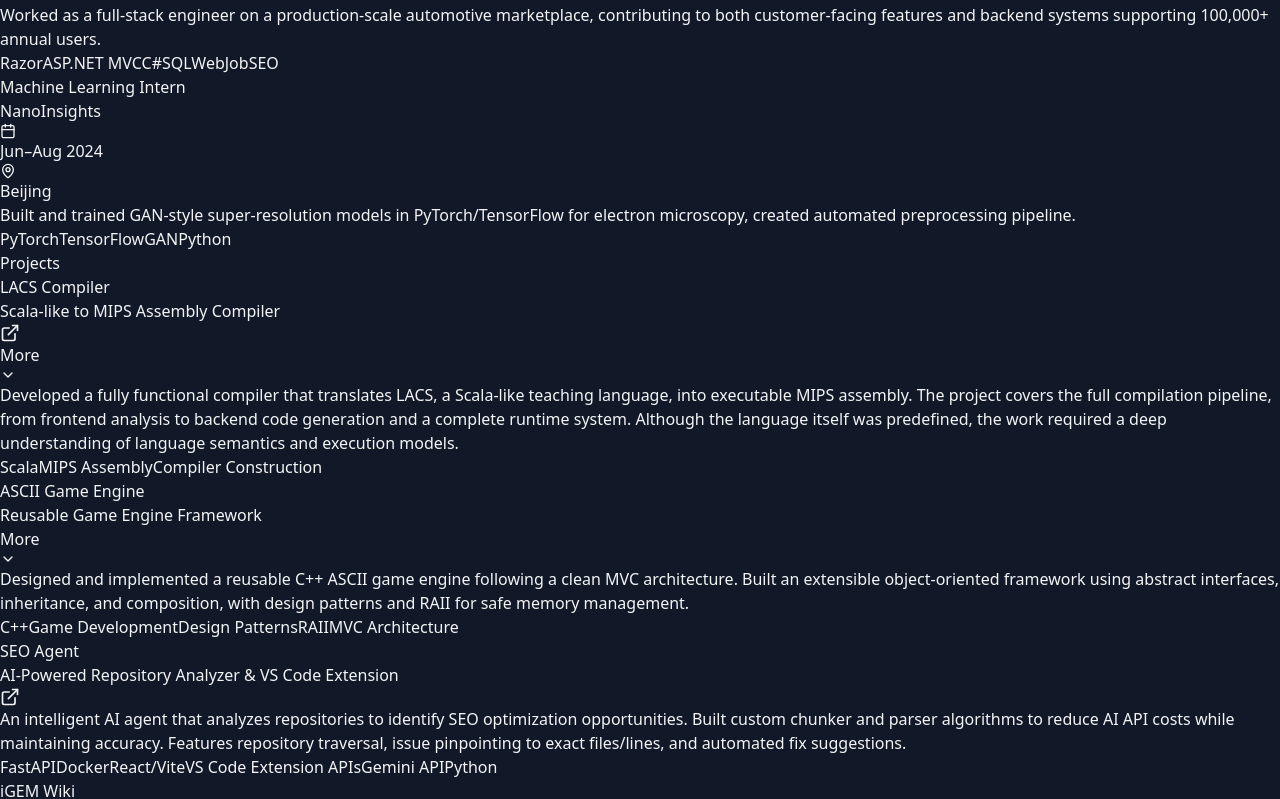
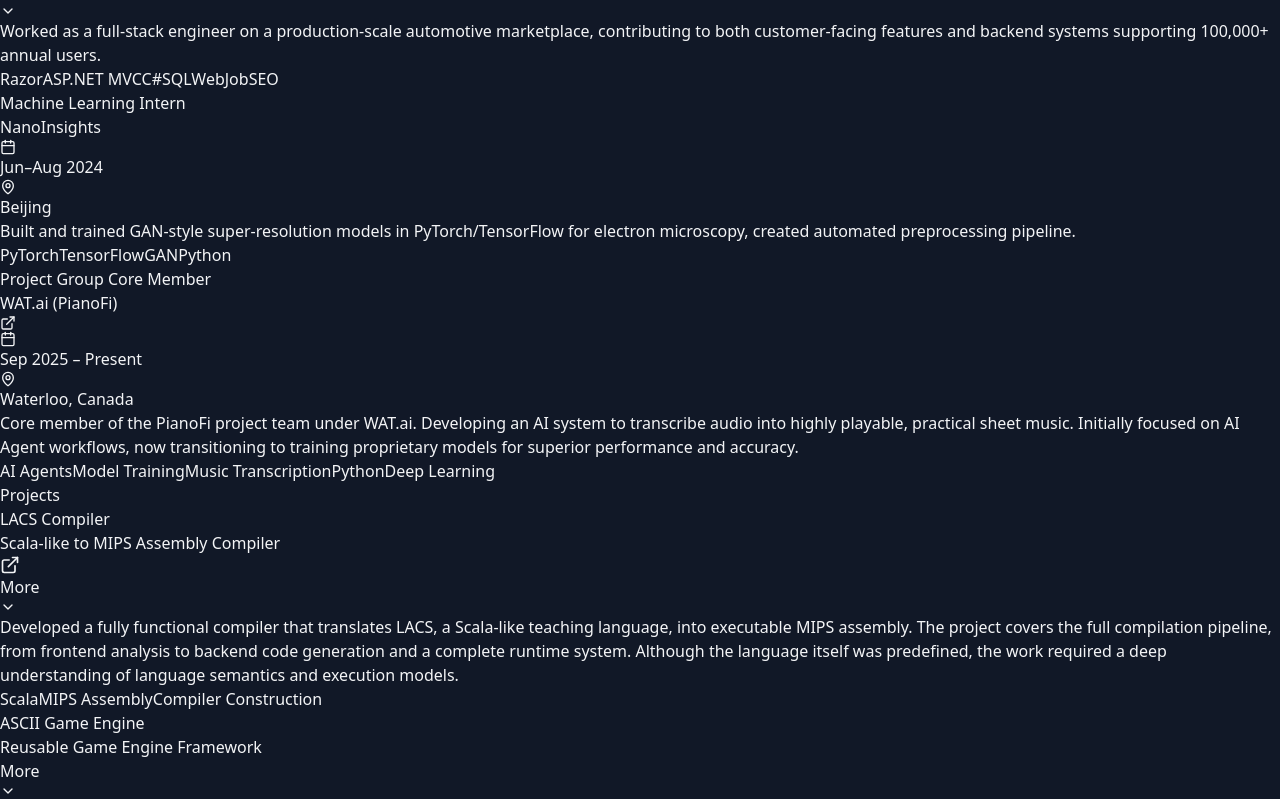
Before and after one commit to PPAT132/portfolio, a React (Vite) app in the folder website/: page / in a window 1280 px wide. Shown: the part 3207-4006 px from the top of the page. Built offline with nearby package versions, Linux system fonts and the light colour scheme.

Commit message:
sentences change

```diff
--- a/website/src/pages/Home.tsx
+++ b/website/src/pages/Home.tsx
@@ -46,6 +46,7 @@ const Home = ({ setCurrentSection: _setCurrentSection }: HomeProps) => {
       location: 'North York, Canada',
       description: 'Worked as a full-stack engineer on a production-scale automotive marketplace, contributing to both customer-facing features and backend systems supporting 100,000+ annual users.',
       tech: ['Razor', 'ASP.NET MVC', 'C#', 'SQL', 'WebJob', 'SEO'],
+      website:'https://www.sparklease.com/',
       details: [
         {
           section: 'Frontend & Application Features',
@@ -81,6 +82,15 @@ const Home = ({ setCurrentSection: _setCurrentSection }: HomeProps) => {
       location: 'Beijing',
       description: 'Built and trained GAN-style super-resolution models in PyTorch/TensorFlow for electron microscopy, created automated preprocessing pipeline.',
       tech: ['PyTorch', 'TensorFlow', 'GAN', 'Python']
+    },
+    {
+      company: 'WAT.ai (PianoFi)',
+      position: 'Project Group Core Member',
+      period: 'Sep 2025 – Present',
+      location: 'Waterloo, Canada',
+      description: 'Core member of the PianoFi project team under WAT.ai. Developing an AI system to transcribe audio into highly playable, practical sheet music. Initially focused on AI Agent workflows, now transitioning to training proprietary models for superior performance and accuracy.',
+      tech: ['AI Agents', 'Model Training', 'Music Transcription', 'Python', 'Deep Learning'],
+      website: 'https://www.pianofi.ca/'
     }
   ];
 
@@ -137,7 +147,7 @@ const Home = ({ setCurrentSection: _setCurrentSection }: HomeProps) => {
       title: 'ASCII Game Engine',
       subtitle: 'Reusable Game Engine Framework',
       description: 'Designed and implemented a reusable C++ ASCII game engine following a clean MVC architecture. Built an extensible object-oriented framework using abstract interfaces, inheritance, and composition, with design patterns and RAII for safe memory management.',
-      tech: ['C++', 'Game Development', 'Design Patterns', 'RAII', 'MVC Architecture'],
+      tech: ['C++', 'Game Engine Construction', 'Design Patterns', 'RAII', 'MVC Architecture'],
       link: null,
       work: [
         {
@@ -661,7 +671,19 @@ const Home = ({ setCurrentSection: _setCurrentSection }: HomeProps) => {
                       <div className="flex flex-col md:flex-row md:items-center md:justify-between mb-4">
                         <div>
                           <h3 className="text-xl font-semibold text-blue-400 mb-1">{exp.position}</h3>
-                          <p className="text-gray-300 font-medium">{exp.company}</p>
+                          <div className="flex items-center gap-2">
+                            <p className="text-gray-300 font-medium">{exp.company}</p>
+                            {(exp as any).website && (
+                              <a
+                                href={(exp as any).website}
+                                target="_blank"
+                                rel="noopener noreferrer"
+                                className="text-gray-400 hover:text-blue-400 transition-colors"
+                              >
+                                <ExternalLink size={16} />
+                              </a>
+                            )}
+                          </div>
                         </div>
                         <div className="flex items-center gap-4 text-sm text-gray-400 mt-2 md:mt-0">
                           <div className="flex items-center gap-1">
```
Also changed, not shown: 1 other file (tests, documents, lock files or other folders).
